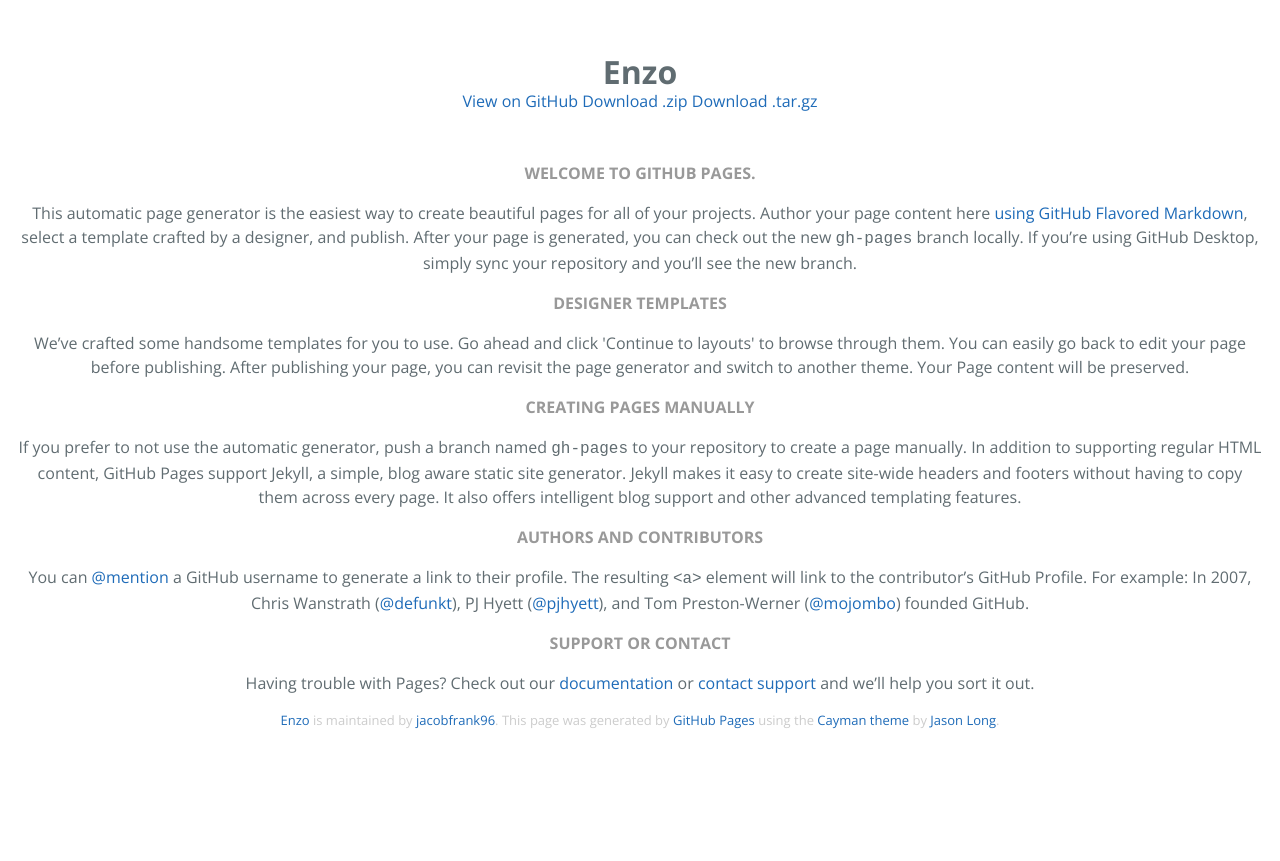
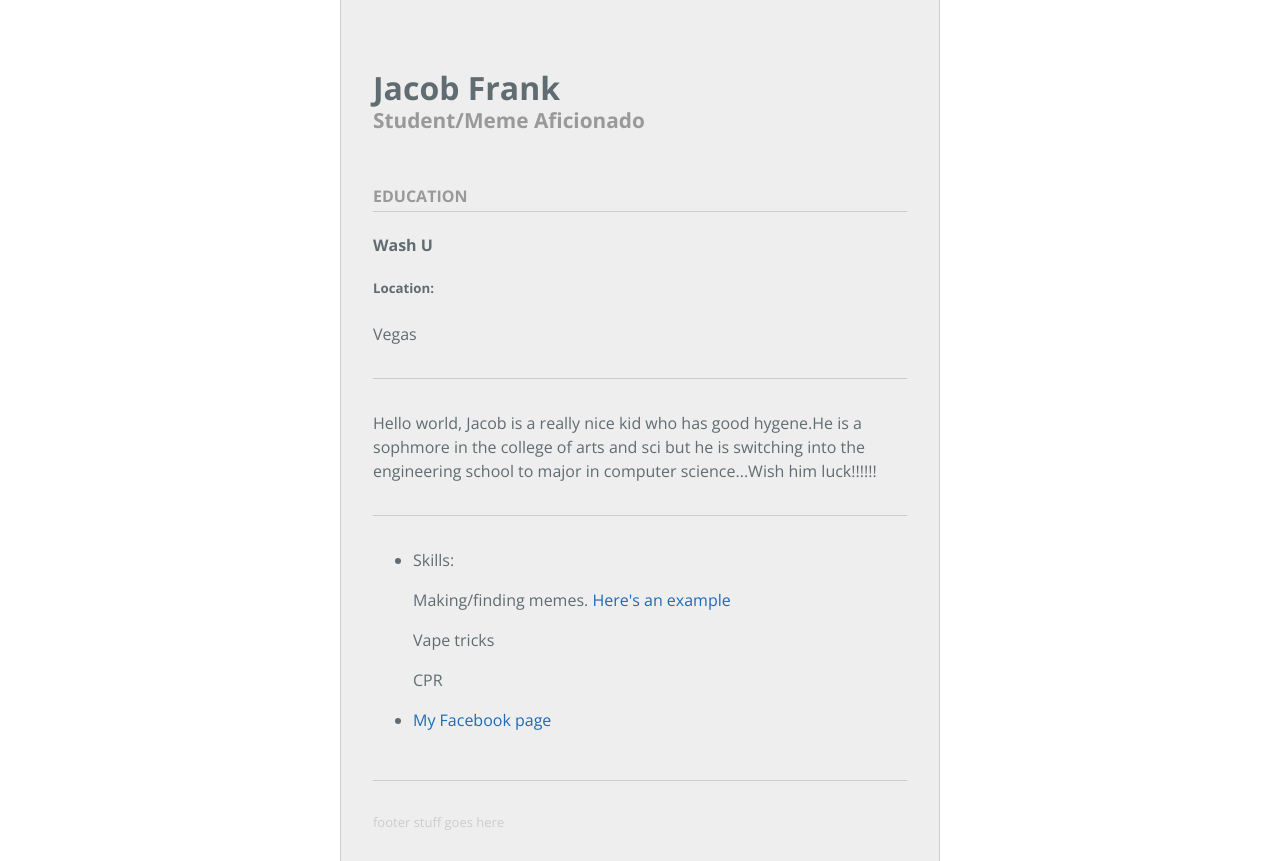
Before and after one commit to jacobfrank96/enzo, a plain HTML site: page index.html in a window 1280 px wide. Before the commit the page ends 800 px from the top, so only its background shows below. Drawn offline with nearby package versions, Linux system fonts and the light colour scheme.

Commit message:
Update index.html

```diff
--- a/index.html
+++ b/index.html
@@ -2,56 +2,46 @@
 <html lang="en-us">
   <head>
     <meta charset="UTF-8">
-    <title>Enzo by jacobfrank96</title>
+    <title>Jacob Frank | Bio Page</title>
     <meta name="viewport" content="width=device-width, initial-scale=1">
     <link rel="stylesheet" type="text/css" href="stylesheets/normalize.css" media="screen">
     <link href='https://fonts.googleapis.com/css?family=Open+Sans:400,700' rel='stylesheet' type='text/css'>
     <link rel="stylesheet" type="text/css" href="stylesheets/stylesheet.css" media="screen">
-    <link rel="stylesheet" type="text/css" href="stylesheets/github-light.css" media="screen">
   </head>
   <body>
-    <section class="page-header">
-      <h1 class="project-name">Enzo</h1>
-      <h2 class="project-tagline"></h2>
-      <a href="https://github.com/jacobfrank96/enzo" class="btn">View on GitHub</a>
-      <a href="https://github.com/jacobfrank96/enzo/zipball/master" class="btn">Download .zip</a>
-      <a href="https://github.com/jacobfrank96/enzo/tarball/master" class="btn">Download .tar.gz</a>
-    </section>
+    <div class="container">
 
-    <section class="main-content">
-      <h3>
-<a id="welcome-to-github-pages" class="anchor" href="#welcome-to-github-pages" aria-hidden="true"><span aria-hidden="true" class="octicon octicon-link"></span></a>Welcome to GitHub Pages.</h3>
+      <section class="page-header">
+        <h1 class="project-name">Jacob Frank</h1>
+        <h2 class="project-tagline">Student/Meme Aficionado</h2>
+      </section>
 
-<p>This automatic page generator is the easiest way to create beautiful pages for all of your projects. Author your page content here <a href="https://guides.github.com/features/mastering-markdown/">using GitHub Flavored Markdown</a>, select a template crafted by a designer, and publish. After your page is generated, you can check out the new <code>gh-pages</code> branch locally. If you’re using GitHub Desktop, simply sync your repository and you’ll see the new branch.</p>
+      <section class="main-content">
+        <h3 >Education</h3>
+        <hr>
+        <h4>Wash U</h4>
+        <h5>Location:</h5>
+        <p>Vegas</p>
+        <hr>
+        <p>Hello world, Jacob is a really nice kid who has good hygene.He is a sophmore in the college of arts and sci but he is switching into the engineering school to major in computer science...Wish him luck!!!!!!</p>
+        <hr>
+        <ul>
+          <li>Skills:</li>
+          <p>Making/finding memes. <a href="https://twitter.com/ChildhoodShows/status/356899529838190592/photo/1">Here's an example</a></p>
 
-<h3>
-<a id="designer-templates" class="anchor" href="#designer-templates" aria-hidden="true"><span aria-hidden="true" class="octicon octicon-link"></span></a>Designer Templates</h3>
-
-<p>We’ve crafted some handsome templates for you to use. Go ahead and click 'Continue to layouts' to browse through them. You can easily go back to edit your page before publishing. After publishing your page, you can revisit the page generator and switch to another theme. Your Page content will be preserved.</p>
-
-<h3>
-<a id="creating-pages-manually" class="anchor" href="#creating-pages-manually" aria-hidden="true"><span aria-hidden="true" class="octicon octicon-link"></span></a>Creating pages manually</h3>
-
-<p>If you prefer to not use the automatic generator, push a branch named <code>gh-pages</code> to your repository to create a page manually. In addition to supporting regular HTML content, GitHub Pages support Jekyll, a simple, blog aware static site generator. Jekyll makes it easy to create site-wide headers and footers without having to copy them across every page. It also offers intelligent blog support and other advanced templating features.</p>
-
-<h3>
-<a id="authors-and-contributors" class="anchor" href="#authors-and-contributors" aria-hidden="true"><span aria-hidden="true" class="octicon octicon-link"></span></a>Authors and Contributors</h3>
-
-<p>You can <a href="https://help.github.com/articles/basic-writing-and-formatting-syntax/#mentioning-users-and-teams" class="user-mention">@mention</a> a GitHub username to generate a link to their profile. The resulting <code>&lt;a&gt;</code> element will link to the contributor’s GitHub Profile. For example: In 2007, Chris Wanstrath (<a href="https://github.com/defunkt" class="user-mention">@defunkt</a>), PJ Hyett (<a href="https://github.com/pjhyett" class="user-mention">@pjhyett</a>), and Tom Preston-Werner (<a href="https://github.com/mojombo" class="user-mention">@mojombo</a>) founded GitHub.</p>
-
-<h3>
-<a id="support-or-contact" class="anchor" href="#support-or-contact" aria-hidden="true"><span aria-hidden="true" class="octicon octicon-link"></span></a>Support or Contact</h3>
-
-<p>Having trouble with Pages? Check out our <a href="https://help.github.com/pages">documentation</a> or <a href="https://github.com/contact">contact support</a> and we’ll help you sort it out.</p>
+          <p>Vape tricks</p>
+          <p>CPR</p>
+          <li>
+            <a href="https://www.facebook.com/gadiel.rosenblut?fref=ts">My Facebook page</a>
+          </li>
+        </ul>
+      </section>
 
       <footer class="site-footer">
-        <span class="site-footer-owner"><a href="https://github.com/jacobfrank96/enzo">Enzo</a> is maintained by <a href="https://github.com/jacobfrank96">jacobfrank96</a>.</span>
-
-        <span class="site-footer-credits">This page was generated by <a href="https://pages.github.com">GitHub Pages</a> using the <a href="https://github.com/jasonlong/cayman-theme">Cayman theme</a> by <a href="https://twitter.com/jasonlong">Jason Long</a>.</span>
+        <hr>
+        <p>footer stuff goes here</p>
       </footer>
 
-    </section>
-
-
+    </div>
   </body>
 </html>
```
